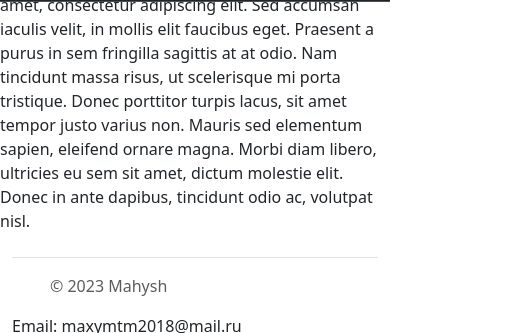
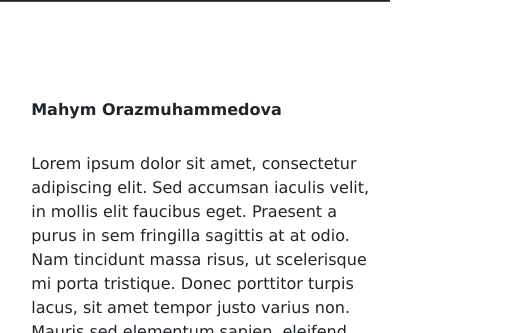
Before and after one commit to Halmuhammet/mahysh, a plain HTML site: page AboutMe.html in a window 390 px wide. Shown: the part 55-388 px from the top of the page, 531 px wide, since content can reach past the window. Drawn offline with nearby package versions, Linux system fonts and the light colour scheme; a web font is replaced by a local one.

Commit message:
Update cssFile.css

```diff
--- a/cssFile.css
+++ b/cssFile.css
@@ -28,10 +28,7 @@
 
 }
 
-.containerCarousel{
-    padding-top: 30px;
 
-}
 
 .form-container{
     margin-top: 50px;
@@ -55,6 +52,72 @@
 }
 
 .d-flex{
-    align-items: center!important;
+    align-items: center;
 
 }
+
+.aboutSection{
+    width: 100%;
+    display: inline-flex;
+    margin-top: 79px;
+    margin-left: 8%;
+    /* justify-content: space-around; */
+    gap: 50px;
+
+
+}
+
+.aboutMeText{
+    /* display: flex; */
+    /* row-gap: 30px; */
+
+    width: 500px;
+    font-family: Verdana, Geneva, Tahoma, sans-serif;
+
+
+
+}
+.aboutMe{
+    display: block;
+    font-weight: bolder;
+    width: 100%;
+
+    margin-bottom: 30px;
+
+}
+
+@media  (max-width: 940px){
+    .aboutSection{
+        flex-direction: column;
+    }
+    .aboutMeContent{
+        display: flex;
+        max-width:350px;
+    }
+}
+@media (max-width: 570px){
+ #carousel{
+   margin-top:100px;
+ }
+
+ .footerContact{
+   width: 100%;
+   display: block;
+ }
+}
+
+.first-slide-img, .second-slide-img, .third-slide-img{
+  /*min-height: 700px;*/
+width: 100%;
+height: 100%;
+}
+
+
+
+#carousel{
+  /*height: 700px;*/
+  /*width: auto;*/
+ margin-top:80px;
+ /*width: 100%;*/
+ padding-bottom: 40px;
+}
```
